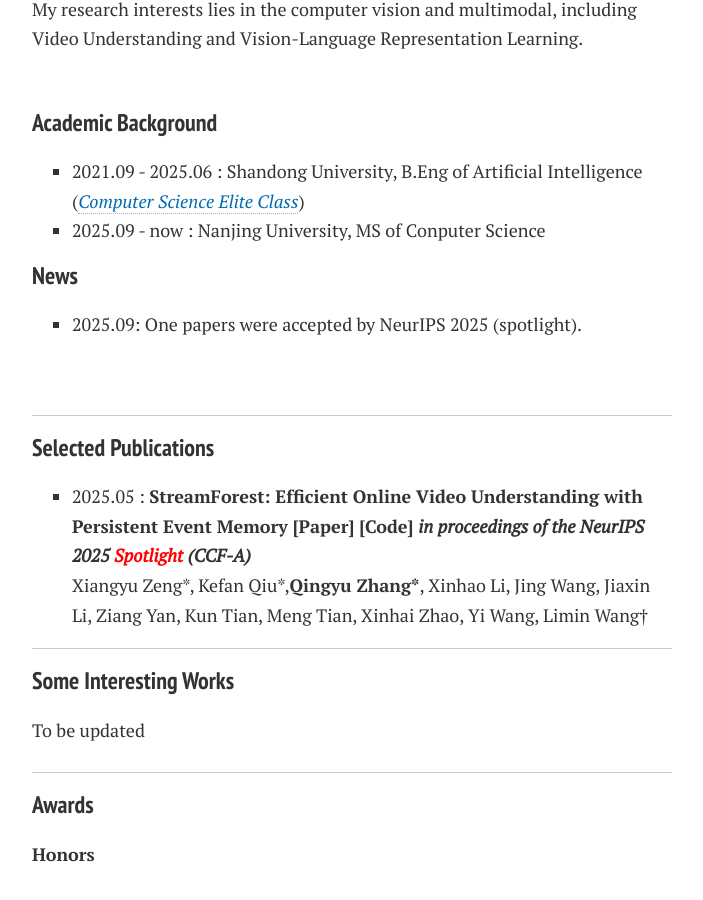
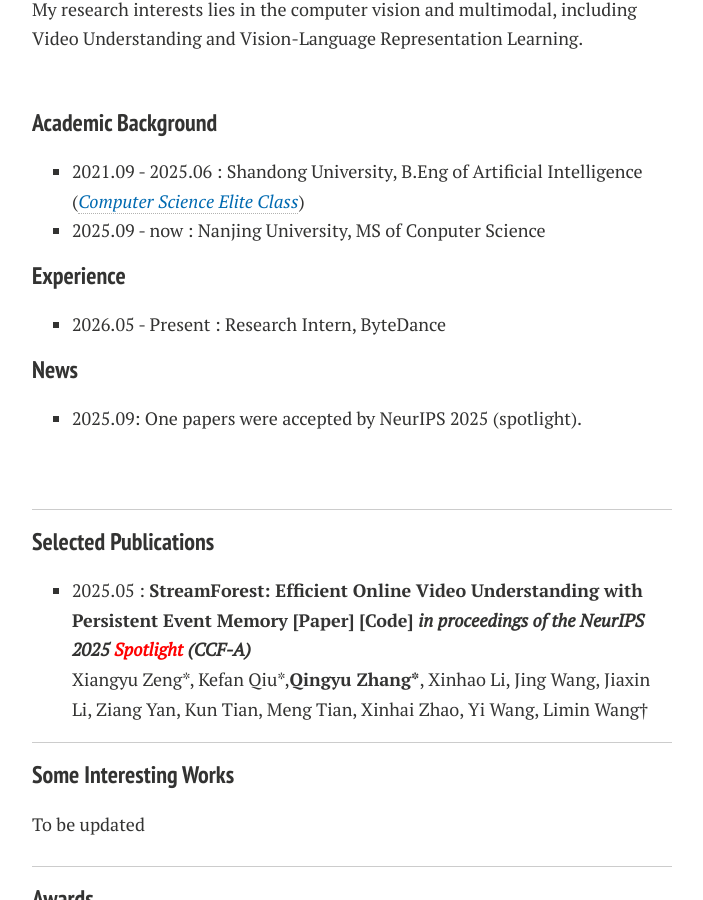
Before and after one commit to happyzqy/happyzqy.github.io, a Jekyll site: the page built from index.md, in a window 1280 px wide and 900 px high, scrolled down 353 px. Shown: the whole window, without its empty margins (288-991 px from the left). Built offline with Jekyll 4.4.1, drawn with Linux system fonts in a browser that asks for light colours; nearby versions of some CDN libraries; comment, search, counter and statistics services are not loaded; a style sheet for code colours, icons or effects is not loaded.

Commit message:
Add ByteDance internship experience

```diff
--- a/index.md
+++ b/index.md
@@ -23,6 +23,10 @@ My research interests lies in the computer vision and multimodal, including Vide
 
 - 2021.09 - 2025.06 : Shandong University, B.Eng of Artificial Intelligence ([*<font color="#006ab1">Computer Science Elite Class</font>*](https://www.cs.sdu.edu.cn/jxjg/jsjjyb1.htm))
 - 2025.09 - now : Nanjing University, MS of Conputer Science
+
+### Experience
+
+- 2026.05 - Present : Research Intern, ByteDance
 
 ### News
 
```
